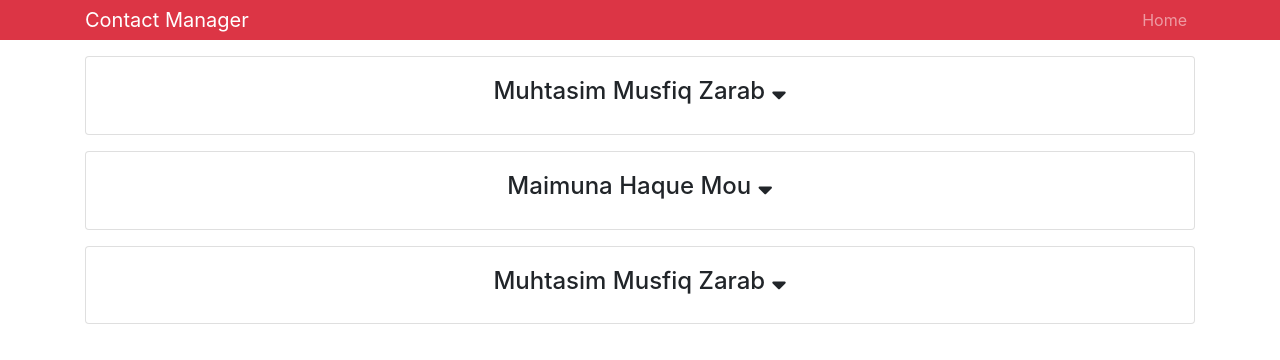
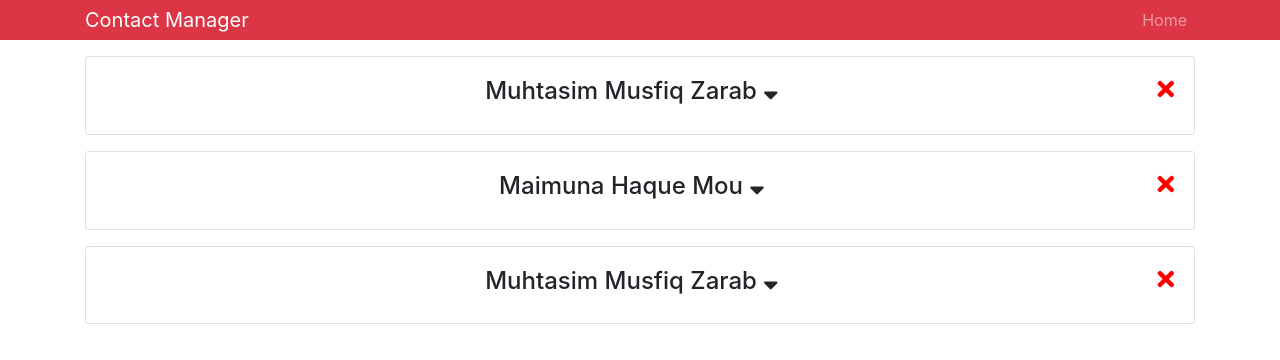
Before and after one commit to MuhtasimMusfiqZarab/Contact-Manager, a React (Create React App) app: page / in a window 1280 px wide. Shown: the top 360 px of the page. Built offline with nearby package versions, Linux system fonts and the light colour scheme.

Commit message:
changing state from another component

```diff
--- a/src/components/Contact.js
+++ b/src/components/Contact.js
@@ -4,6 +4,10 @@
 class Contact extends Component {
   state = {
     showContactInfo: false
+  };
+
+  onDeleteClick = () => {
+    this.props.deleteClickHandler();
   };
 
   render() {
@@ -18,6 +22,12 @@
               this.setState({ showContactInfo: !this.state.showContactInfo })
             }
             className="fas fa-sort-down"
+            style={{ cursor: "pointer" }}
+          />
+          <i
+            className="fas fa-times"
+            style={{ cursor: "pointer", float: "right", color: "red" }}
+            onClick={this.onDeleteClick}
           />
         </h4>
         {showContactInfo ? (
@@ -32,7 +42,8 @@
 }
 
 Contact.propTypes = {
-  contact: PropTypes.object.isRequired
+  contact: PropTypes.object.isRequired,
+  deleteClickHandler: PropTypes.func.isRequired
 };
 
 export default Contact;
--- a/src/components/Contacts.js
+++ b/src/components/Contacts.js
@@ -24,12 +24,26 @@
       }
     ]
   };
+
+  deleteContact = id => {
+    const { contacts } = this.state;
+    const newContacts = contacts.filter(contact => contact.id !== id);
+
+    this.setState({
+      contacts: newContacts
+    });
+  };
+
   render() {
     const { contacts } = this.state;
     return (
       <React.Fragment>
         {contacts.map(contact => (
-          <Contact key={contact.id} contact={contact} />
+          <Contact
+            key={contact.id}
+            contact={contact}
+            deleteClickHandler={this.deleteContact.bind(this, contact.id)}
+          />
         ))}
       </React.Fragment>
     );
```
